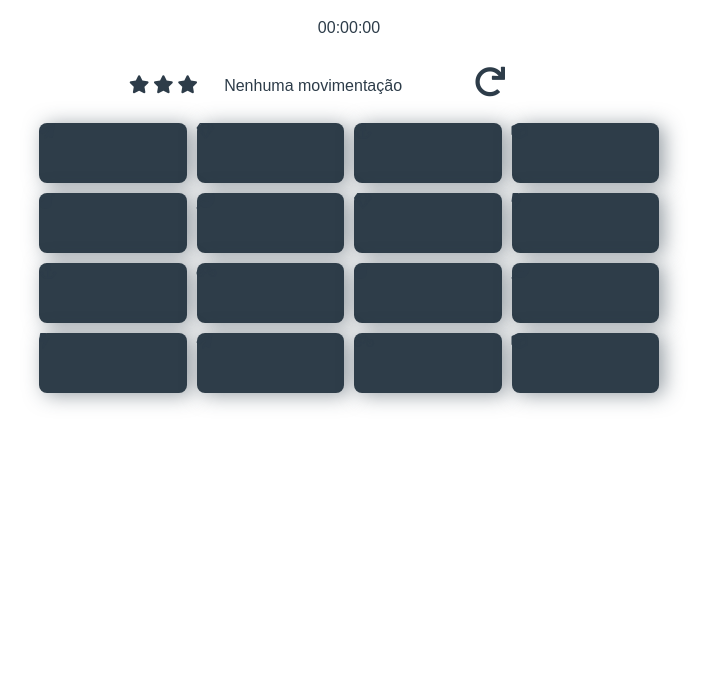
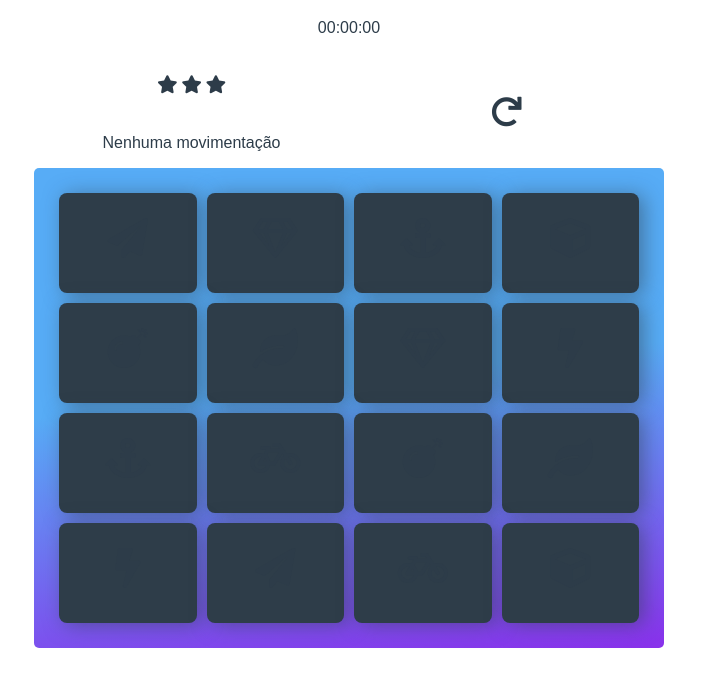
Before and after one commit to suspecie/project4-jogo-da-memoria, a plain HTML site: page index.html in a window 1280 px wide. Shown: the part 71-758 px from the top of the page, without its empty margins (291-998 px from the left). Drawn offline with nearby package versions, Linux system fonts and the light colour scheme; a web font is replaced by a local one.

Commit message:
responsividade

```diff
--- a/css/app.css
+++ b/css/app.css
@@ -19,34 +19,50 @@ body {
     flex-wrap: wrap;
 }
 .card {
-    height: 60px;
+    height: 50px;
     margin: 5px;
     width: calc(25% - 10px);
     background: #2e3d49;
-    color: #ffffff;
     border-radius: 8px;
     cursor: pointer;
-    justify-content: center;
-    align-items: center;
     box-shadow: 5px 2px 20px 0 rgba(46, 61, 73, 0.5);
+    font-size: 1.5em;
+    text-align: center;
+}
+
+.card > i {
+    height: 100%;
+    width: 100%;
+    padding: 10px;
 }
 
 .card.open {
     transform: rotateY(0);
     background: #02b3e4;
-    cursor: default;
+    cursor: pointer;
+    color: #fff;
+}
+
+.card.open > i {
+    color: #fff;
 }
 
 .card.match {
-    cursor: default;
+    cursor: pointer;
     background: #02ccba;
-    font-size: 33px;
+}
+
+.card.match > i {
+    color: #fff;
 }
 
 .card.wrong {
     background: #de4242;
-    font-size: 33px;
-    cursor: default;
+    cursor: pointer;
+}
+
+.card.wrong > i {
+    color: #fff;
 }
 
 .disabled-click{
@@ -129,6 +145,7 @@ body {
 
 #check-circle {
     font-size: 64px;
+    color: #2db79e;
 }
 
 button {
@@ -157,12 +174,14 @@ li {
 }
 
 .pontuation {
-    width: 70%;
+    width: 100%;
     text-align: center;
 }
 
 .restart {
-    width: 30%;
+    width: 100%;
+    text-align: center;
+    padding-bottom: 20px;
 }
 
 .fa-redo {
@@ -174,3 +193,34 @@ li {
 #stopwatch {
     text-align: center;
 }
+
+#pack-cards {
+    background: rgb(137,49,235);
+    background: linear-gradient(353deg, rgba(137,49,235,1) 0%, rgba(87,172,246,1) 55%);
+    padding: 20px;
+    border-radius: 5px;
+}
+
+@media screen and (min-width: 425px) {
+    .card {
+        height: 60px;
+        font-size: 2em;
+    }
+}
+
+@media screen and (min-width: 512px) {
+    .card {
+        height: 100px;
+        font-size: 2.5em;
+        padding: 15px;
+    }
+
+    .pontuation {
+        width: 50%;
+    }
+
+    .restart {
+        width: 50%;
+        padding: 30px;
+    }
+}
--- a/index.html
+++ b/index.html
@@ -26,7 +26,7 @@
                         <li><i class="fa fa-star"></i></li>
                     </ul>
 
-                    <span class="moves">Nenhuma movimentação</span>
+                    <p class="moves">Nenhuma movimentação</p>
                 </div>
                 <div class="restart">
                     <i class="fas fa-redo" onclick="startNewGame()"></i>
@@ -88,7 +88,7 @@
             </div>
         </div>
         <div id="congratulations-message" class="not-show">
-            <i id="check-circle" class="fa fa-check-circle"></i>
+            <i id="check-circle" class="fa fa-check"></i>
             <h2>Parabéns! Você ganhou!</h2>
             <p>Com <span class="moves"></span> e <span class="star-pontuation"></span>.</p>
             <p>Em <time>00:00:00</time></p>
```
